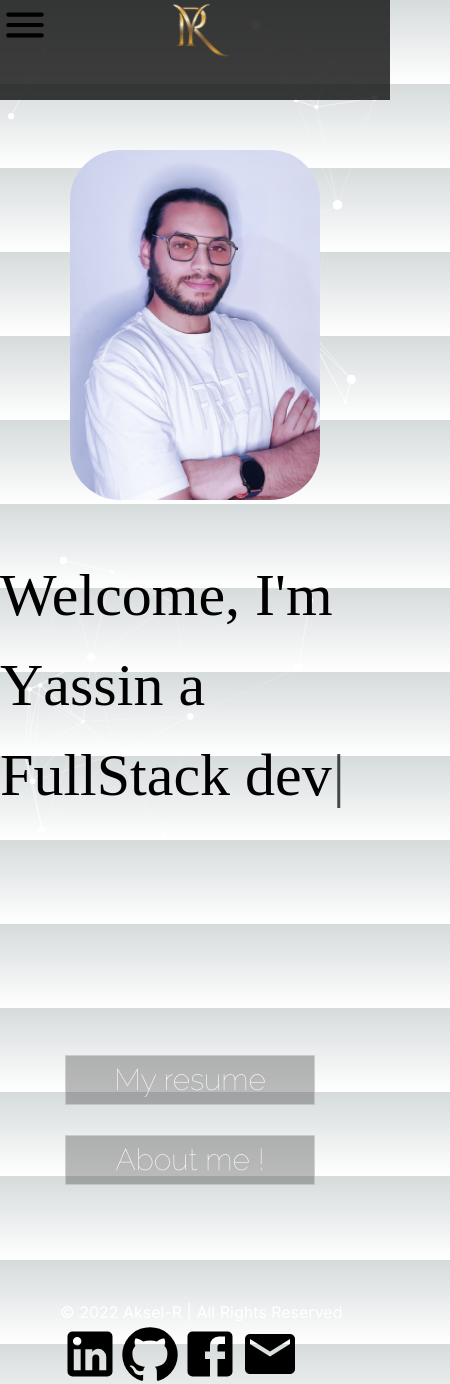
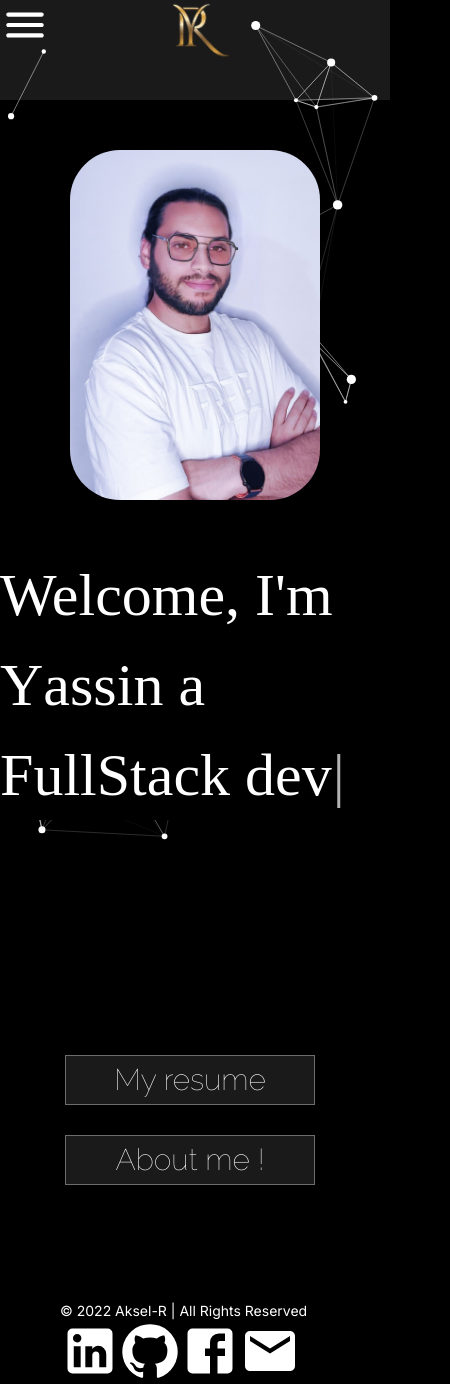
Before and after one commit to Aksel-R/portfolio, a Next.js app: page /intro in a window 390 px wide. Shown: the whole page, 450 px wide, since content can reach past the window. Built offline with nearby package versions, Linux system fonts and the light colour scheme; a web font is replaced by a local one.

Commit message:
fixed couple of bugs

```diff
--- a/src/app/Footer/page.tsx
+++ b/src/app/Footer/page.tsx
@@ -13,13 +13,13 @@ export default function Footer({style=""}) {
     { icon: <LinkedInIcon style={{ fontSize: 60 }} />, url: 'https://www.linkedin.com/in/yassin-rezgui-364960193/' },
     { icon: <GitHubIcon style={{ fontSize: 60 }} />, url: 'https://github.com/Aksel-R' },
     { icon: <FacebookIcon style={{ fontSize: 60 }} />, url: 'https://www.facebook.com/yassin.rezgui.714?mibextid=ZbWKwL' },
-    { icon: <EmailIcon style={{ fontSize: 60 }} />, url: '/' },
+    { icon: <EmailIcon style={{ fontSize: 60 }} />, url: '/Contact' },
   ];
 
   return (
     <div>
       <footer className={style}>
-        <p style={{ color: "white", fontSize: "90"}}>© 2022 Aksel-R | All Rights Reserved</p>
+        <p style={{ color: "white", fontSize: "14px"}}>© 2022 Aksel-R | All Rights Reserved</p>
 
         <nav>
           <div>
--- a/src/app/experiences/page.tsx
+++ b/src/app/experiences/page.tsx
@@ -40,7 +40,7 @@ function Details() {
      <p id="des" >Obtained Baccalaureate degree in science of technology </p>
      </div>
      <div className="mt-20">
-     <h1  id="institut"> Superior institut of technology ISET </h1>
+     <h1  id="institut"> Superior institute of technology ISET </h1>
      <Item  year={"2021"}  />
      <p id="des"> Studied electical engineering </p>
      </div>
--- a/src/app/globals.css
+++ b/src/app/globals.css
@@ -9,6 +9,10 @@
 @tailwind base;
 @tailwind components;
 @tailwind utilities;
+.body {
+  background-color: black;
+  color: white; /* Optionally, set the text color to white for better contrast */
+}
 
 body {
   --black: #000000;
@@ -26,8 +30,9 @@ body {
 
   --background: var(--black);
   --accent: var(--red);
-  background-color: #000000;
+
 }
+
 
 .generalInputDiv{
   position: relative;
@@ -109,7 +114,7 @@ textarea {
   display: none;
   position: relative;
   top: 1000px;
-  left: 60px;
+  padding-left: 60px;
 }
 .Micon{
   display: none;
@@ -824,7 +829,7 @@ top:50px;
   }
   .sideNDiv{
     position: relative;
-    background-color: rgba(12, 12, 12, 0.8);
+    background-color: rgba(255, 255, 255, 0.1);
 
     padding:50px;
 
@@ -1198,12 +1203,14 @@ top:150px;
 .backgroundImage2 {
   position: absolute;
 
+
  width: 100%;
  height: 100%;
 
   background-size:contain;
   background-attachment:fixed;
 }
+
 
 
 
@@ -1251,13 +1258,8 @@ a {
 }
 
 body {
-  color: rgb(var(--foreground-rgb));
-  background: linear-gradient(
-      to bottom,
-      transparent,
-      rgb(var(--background-end-rgb))
-    )
-    rgb(var(--background-start-rgb));
+  color: white;
+  background-color: black;
 }
 
 /* Importing google font  */
--- a/src/app/intro/page.tsx
+++ b/src/app/intro/page.tsx
@@ -18,14 +18,14 @@ export default function Intro() {
 
   return (
 
-    <div >
-    <div  className="backgroundImage2">
+    <div className='body' >
+    <div  className="backgroundImage2 body">
       <BackG/>
           <NavBar/>
 
-    <div className='intro' >
+    <div className='intro ' >
 
-        <div className='typewriter'>
+        <div className='typewriter body'>
       <Typewriter
   options={{
     strings: ["Welcome, I'm Yassin a FullStack developer", "Bienvenue, je suis Yassin un développeur Full Stack", "ようこそ、私はフルスタック開発者のヤシンです", " مرحبًا ، أنا ياسين مطور متكامل ", "Willkommen, ich bin Yassin, ein Full-Stack-Entwickler"],
@@ -42,7 +42,7 @@ export default function Intro() {
           alt="Profile Image"
         />
       </div>
-      <div className='introB'>
+      <div className='introB '>
       <div className='button-container2' >
   <div className="btn btn-two ">
     <a
@@ -63,7 +63,7 @@ export default function Intro() {
   </div>
 </div>
     </div>
-    <div className='introFooter'>
+    <div className='introFooter '>
     <Footer/>
     </div>
 
--- a/src/app/tech-sphere/page.tsx
+++ b/src/app/tech-sphere/page.tsx
@@ -21,7 +21,7 @@ const TextSphere: React.FC = () => {
       "Problem-solving",
       "Research skills",
       "Management",
-      "SRUM methadology",
+      "SCRUM methadology",
       "Team player",
       "consistency",
       "commitment",
```
